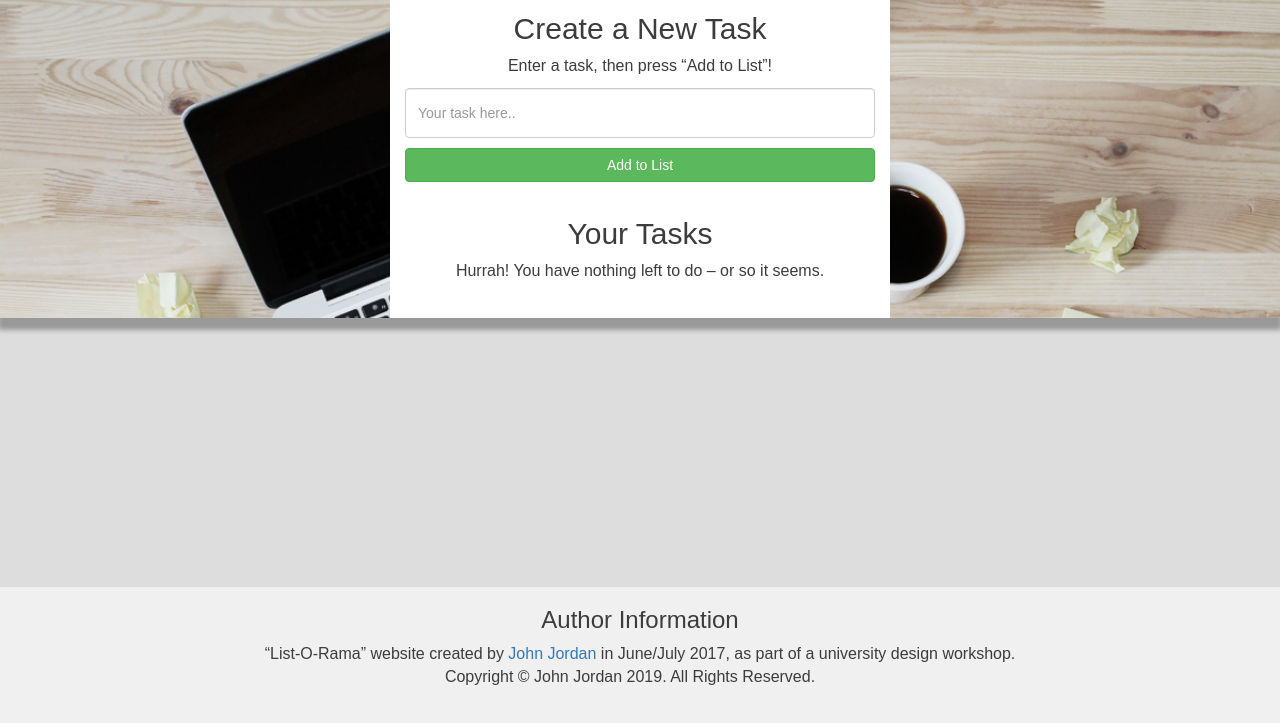
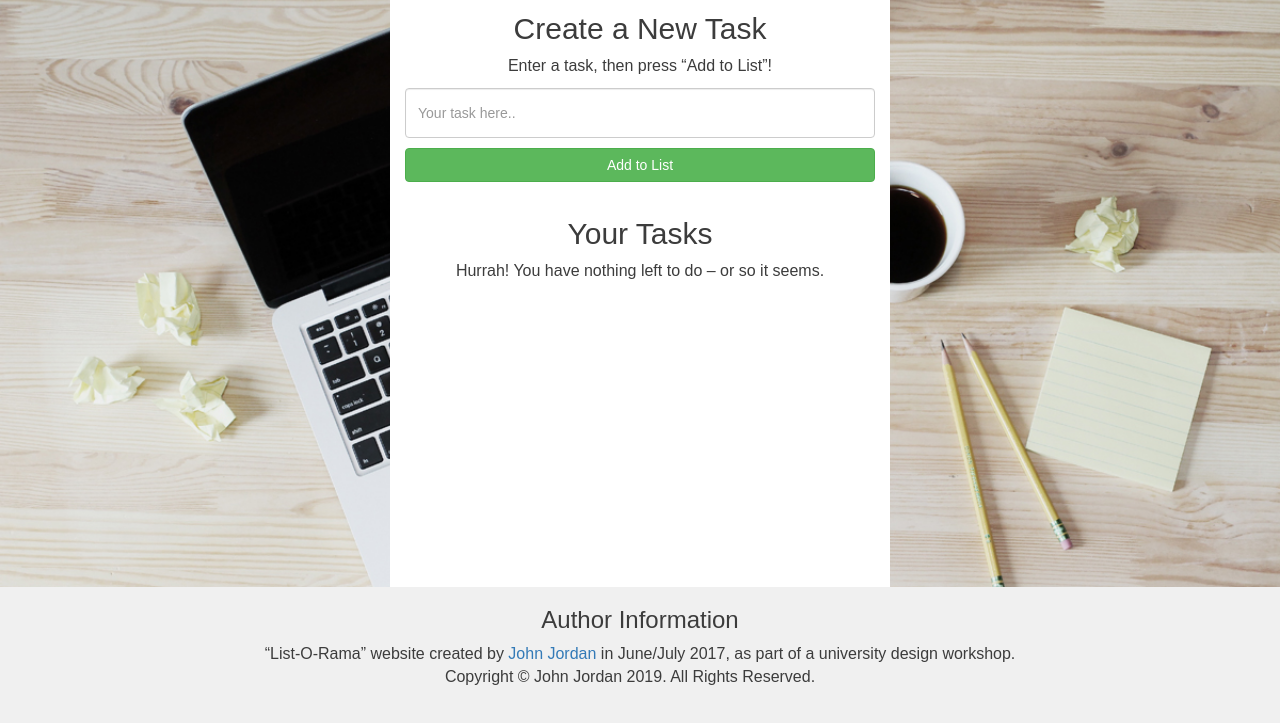
Before and after one commit to JohnJordan1985/List-O-Rama, a plain HTML site: page index.html in a window 1280 px wide. Shown: the part 53-776 px from the top of the page. Drawn offline with nearby package versions, Linux system fonts and the light colour scheme; a web font is replaced by a local one.

Commit message:
Applies imageholder class to body element and removes previous div, to ensure full height of background image.

```diff
--- a/index.html
+++ b/index.html
@@ -28,11 +28,10 @@
 		/** {border: 1px solid black;}*/
     </style>
 </head>
-<body >
+<body class="image-holder text-center" >
 	<nav class="navbar navbar-default navbar-fixed-top">
 		<img src="img/ListORama_Logo.png" class="navbar-logo" alt="The List-O-Rama logo">
 	</nav>
-	<div class="image-holder text-center">
 	<main class="bg-main" >
 		<section class=" margin-top user-input">
 			<h2 >Create a New Task</h2>
@@ -83,10 +82,6 @@
 		</section>
 		<!-- end address footer section -->
 	</footer>
-
-	</div>
-
-
 	<!-- Load minified jQuery library from third-party -->
 	<script  src="https://code.jquery.com/jquery-3.2.1.min.js"  integrity="sha256-hwg4gsxgFZhOsEEamdOYGBf13FyQuiTwlAQgxVSNgt4="  crossorigin="anonymous"></script>
 	<!-- Load minified Bootstrap JS file -->
```
Lines whose indentation alone changed are shown as unchanged.
